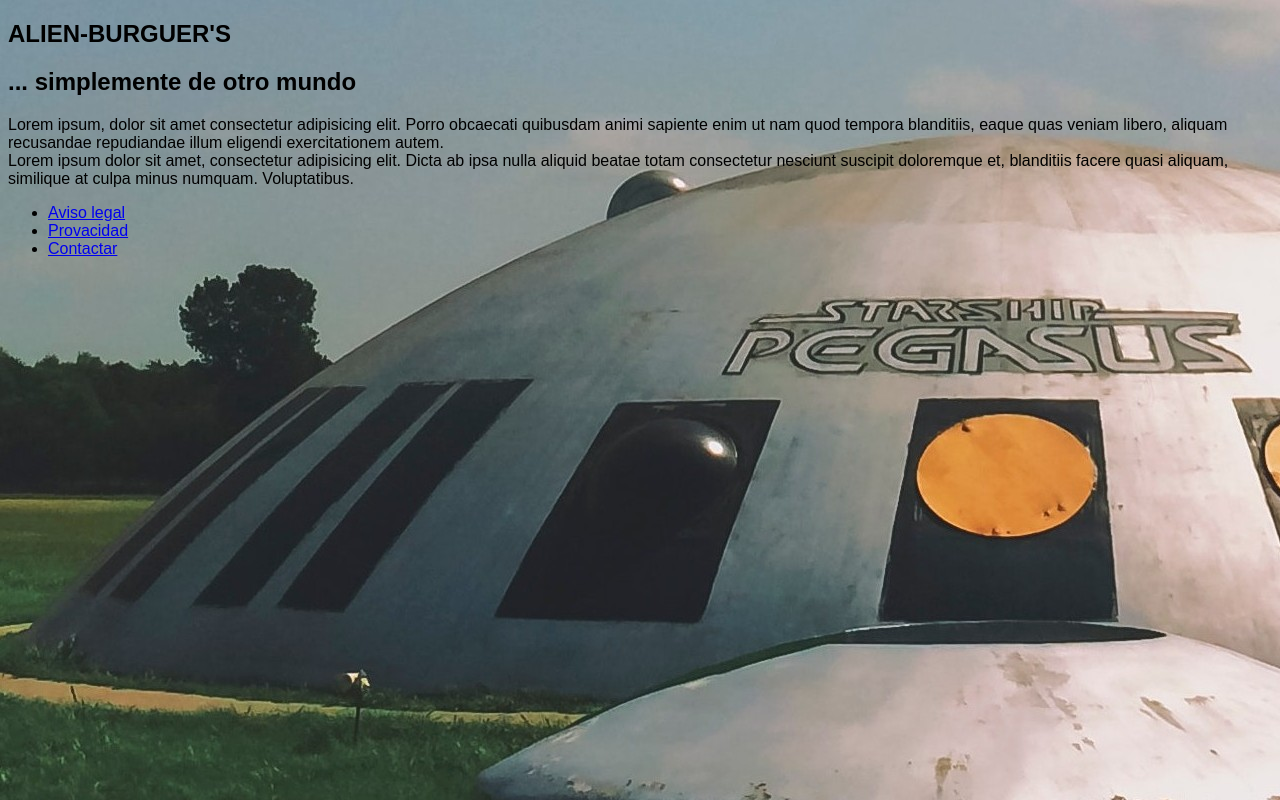
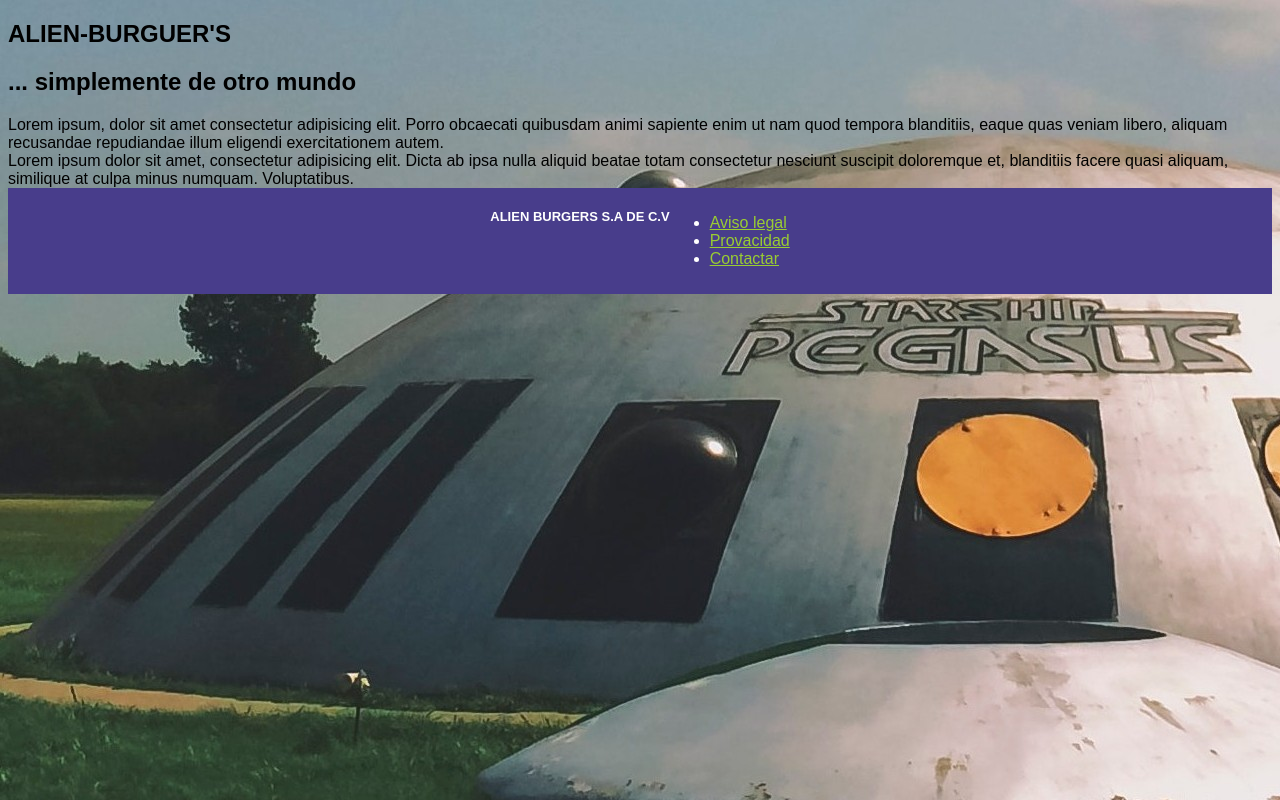
Before and after one commit to spbacilio/hellow, a plain HTML site: page index.html in a window 1280 px wide. Drawn offline with Linux system fonts and the light colour scheme.

Commit message:
Se le agrega estilo al footer

```diff
--- a/css/style.css
+++ b/css/style.css
@@ -2,3 +2,20 @@ body {
     font-family: Arial;
     background-image: url(../background.jpg);
 }
+
+footer {
+    background-color: darkslateblue;
+    color: white;
+    padding-top: 10px;
+    padding-bottom: 10px;
+    display: flex;
+    justify-content: center;
+}
+
+.footer-title {
+    font-size: small;
+}
+
+a {
+    color: yellowgreen;
+}
--- a/index.html
+++ b/index.html
@@ -20,6 +20,7 @@
     </section>
     <section>
         <footer>
+            <h1 class="footer-title">ALIEN BURGERS S.A DE C.V </h1>
             <ul>
                 <li><a href="aviso-legal.html">Aviso legal</a></li>
                 <li><a href="privacidad.html">Provacidad</a></li>
```
